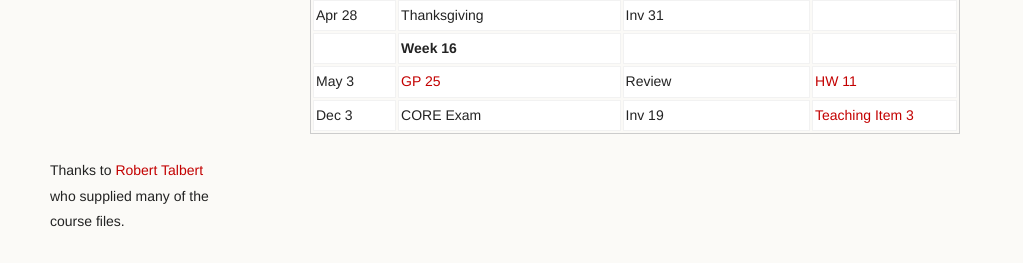
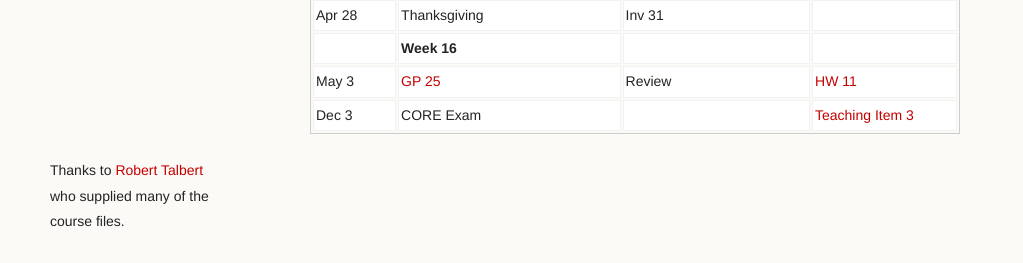
Before and after one commit to AaronWongNSC/MATH-454, a Jekyll site: the page built from index.md, in a window 1280 px wide and 900 px high, scrolled down 854 px. Shown: the part 634-897 px from the top of the window, without its empty margins (0-1023 px from the left). Built offline with Jekyll 4.4.1, drawn with Linux system fonts in a browser that asks for light colours.

Commit message:
Update index.md

```diff
--- a/index.md
+++ b/index.md
@@ -58,4 +58,4 @@ published: true
 | Apr 28 	| Thanksgiving                     	| Inv 31        	|                                                                                                                                                                             	|
 |        	| **Week 16**                      	|               	|                                                                                                                                                                             	|
 | May 3  	| [GP 25](/NSC-Math-454/GP25.html) 	| Review        	| [HW 11](http://www.overleaf.com/docs?snip_uri=https://raw.githubusercontent.com/sergeballif/NSC-Math-454/gh-pages/homework/Math454HW11.tex&splash=none)                     	|
-| Dec 3  	| CORE Exam                        	| Inv 19        	| [Teaching Item 3](/NSC-Math-454/homework/Math454TeachingItem3.pdf)                                                                                                          	|
+| Dec 3  	| CORE Exam                        	|           	| [Teaching Item 3](/NSC-Math-454/homework/Math454TeachingItem3.pdf)                                                                                                          	|
```
